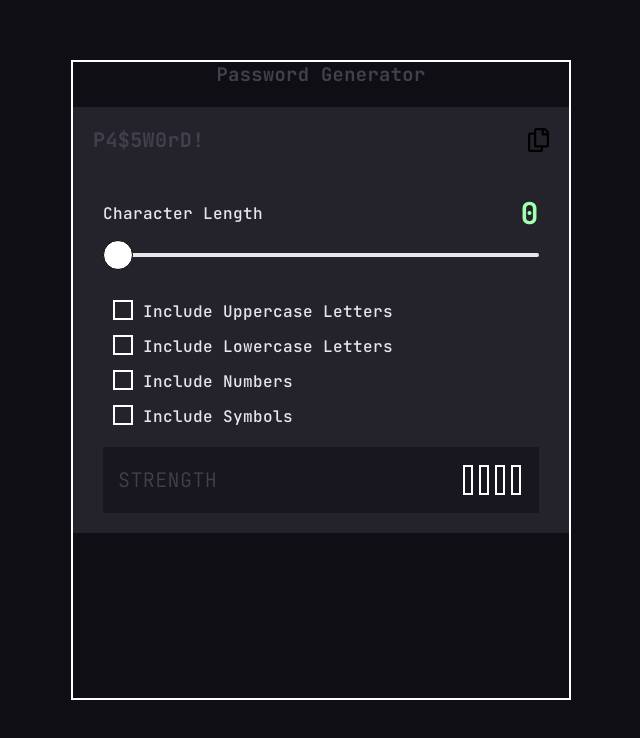
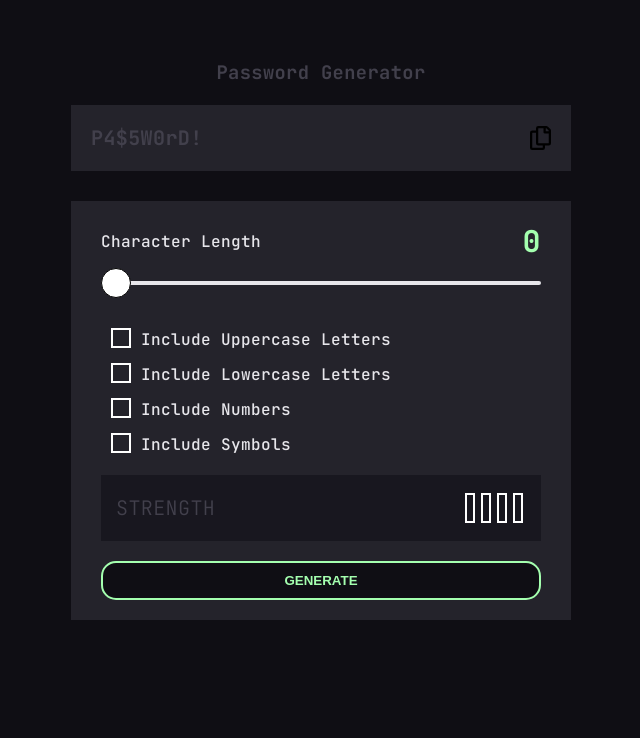
Before and after one commit to elghanbibadr/passwordGeneratorApp, a plain HTML site: page index.html in a window 1280 px wide. Shown: the whole page, without its empty margins (319-959 px from the left). Drawn offline with Linux system fonts and the light colour scheme.

Commit message:
creating the generate btn

```diff
--- a/index.html
+++ b/index.html
@@ -46,6 +46,9 @@
               </ul>
             </div>
         </div>
+        <div class="main__BtnBox">
+            <button class="generateBtn">generate</button>
+        </div>
     </main>
 </div>
 <script type="module" src="/src/Javascript/main.js"></script>
--- a/src/scss/main.scss
+++ b/src/scss/main.scss
@@ -10,7 +10,7 @@ body{
 }
 
 .container{
-    border: 2px solid white;
+    // border: 2px solid white;
     margin:  3rem;
     max-width: 50rem;
     height: 80vh;
@@ -24,6 +24,7 @@ body{
 
 .main{
     padding: 2rem 3rem;
+    margin-top: 3rem;
     background-color: $content-bg;
     &__header{
         @include flex(space-between,center);
@@ -93,4 +94,23 @@ body{
             margin: 3px;
         }
     }
+    &__BtnBox{
+        margin-top: 2rem;
+    //    margin: 1rem;
+       button{
+        width: 100%;
+        padding: 1rem;
+        border-radius: 15px;
+        text-transform: uppercase;
+        font-weight: bold;
+        color: $light-green;
+        background-color: $body-bg;
+        cursor: pointer;
+        border: 2px solid $light-green;
+        &:hover{
+            border-color: rgb(222, 97, 97);
+            box-shadow: 0 0 10px 1px $light-green;
+        }
+       }
+    }
 }
```
Also changed, not shown: src/scss/main.css, 1 other file.
